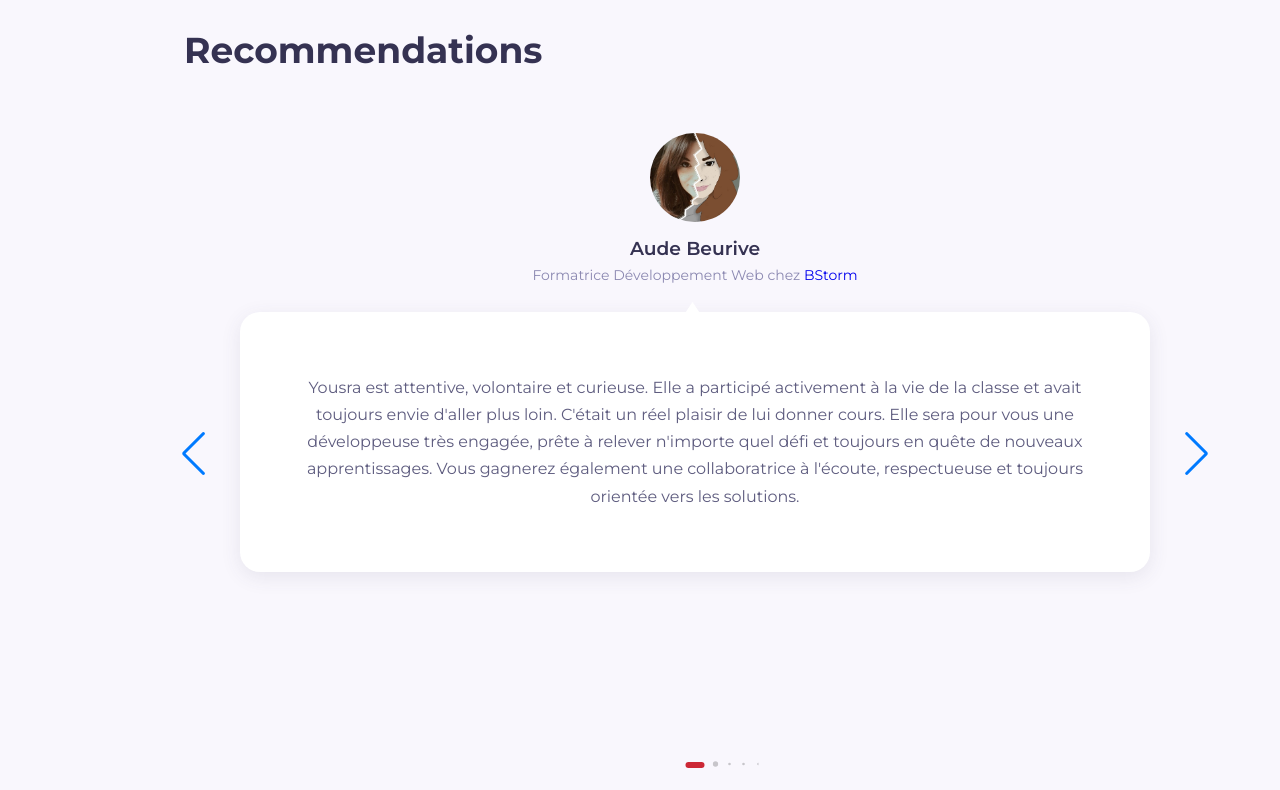
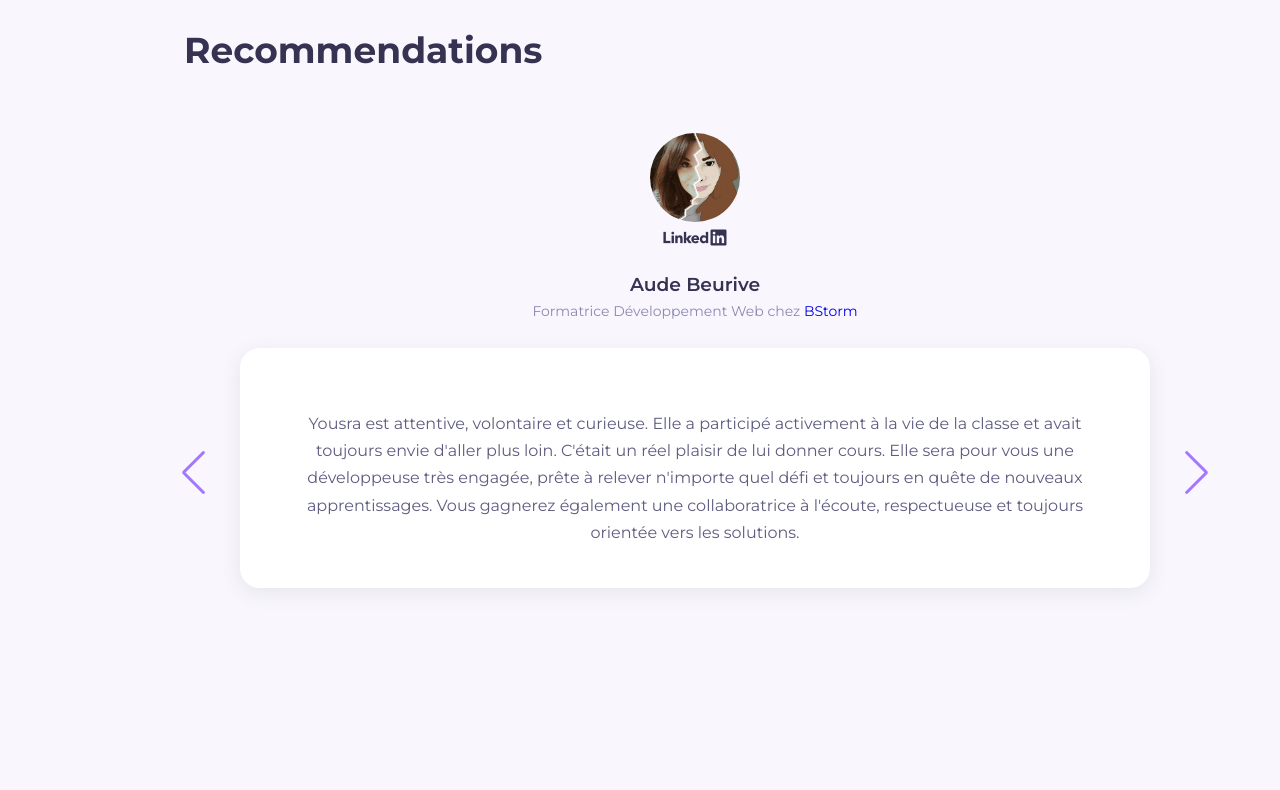
Before and after one commit to YousLa/Portfolio, a React (Create React App) app: page / in a window 1280 px wide. Shown: the part 2540-3330 px from the top of the page. Built offline with nearby package versions, Linux system fonts and the light colour scheme; a web font is replaced by a local one.

Commit message:
Swiper scroll

```diff
--- a/src/components/about/About.jsx
+++ b/src/components/about/About.jsx
@@ -22,7 +22,7 @@ const About = () => {
                             <p className="about_description">My journey in the world of technology has been a thrilling ride so far, filled with challenges, triumphs, and countless lines of code. Along the way, I've dabbled in various technologies such as :</p>
                         </div>
                         <div className='icons_skills'>
-
+                            {/* TODO Alt bot */}
                             <i className="devicon-html5-plain colored"></i>
 
                             <i className="devicon-css3-plain colored"></i>
@@ -72,7 +72,7 @@ const About = () => {
                         </div>
                     </div>
                     <div className='container_download-resume'>
-                        <a href={CV} className="btn" target="_blank">Download my resume</a>
+                        <a href={CV} className="btn" target="_blank" rel='noopener noreferrer'>Download my resume</a>
                     </div>
                 </div>
             </div>
--- a/src/components/recommandations/Recommandations.jsx
+++ b/src/components/recommandations/Recommandations.jsx
@@ -15,24 +15,27 @@ const Recommandations = () => {
             <Swiper
                 modules={[Pagination, Navigation]}
                 navigation={{ prevEl: '.swiper-button-prev', nextEl: '.swiper-button-next' }}
-                pagination={{
-                    dynamicBullets: true,
-                    clickable: true
-                }}
+                // pagination={{
+                //     dynamicBullets: true,
+                //     clickable: true
+                // }}
                 loop={true}
 
             >
                 <div className="swiper-button-prev"></div>
                 <div className="swiper-button-next"></div>
 
-                {Data.map(({ id, image, name, poste, comment, entreprise, lien }) => (
+                {Data.map(({ id, image, name, poste, comment, entreprise, lien, linkedin }) => (
                     <SwiperSlide key={id} className='recommandation_item'>
                         <div>
                             <div className="thumb">
                                 <img className='recommantion-avatar' src={image} alt={name} />
                             </div>
+                            <a href={linkedin} target='_blank' rel='noopener noreferrer'>
+                                <i className="devicon-linkedin-plain-wordmark icons-recommandations"></i>
+                            </a>
                             <h3 className="recommandations_title">{name}</h3>
-                            <span className='subtitle'>{poste} chez <a href={lien} target='blank_'>{entreprise}</a></span>
+                            <span className='subtitle'>{poste} chez <a href={lien} target='blank_' rel='noopener noreferrer'>{entreprise}</a></span>
                             <div className='comment'>{comment}</div>
                         </div>
                     </SwiperSlide>
--- a/src/components/recommandations/recommandations.css
+++ b/src/components/recommandations/recommandations.css
@@ -18,6 +18,12 @@
     border-radius: 50%;
 }
 
+.icons-recommandations {
+    font-size: 4rem;
+    color: var(--title-color);
+
+}
+
 .recommandions_title {
     margin-top: 0.75rem;
 }
@@ -33,32 +39,20 @@
     margin-top: 1.5rem;
     box-shadow: var(--shadow);
     border-radius: var(--border-radius);
+    display: grid;
+    justify-content: center;
+    align-items: center;
     position: relative;
-    display: flex;
-    align-items: center;
-    text-align: center;
     margin-bottom: 3rem;
-    /* height: 15rem;
+    height: 15rem;
     overflow-y: auto;
     overflow-x: hidden;
-    scroll-behavior: smooth; */
+    scroll-behavior: smooth;
+    background-image: linear-gradient(to top, rgba(255, 255, 255, 1), rgba(255, 255, 255, 0));
 }
 
-/* .comment::-webkit-scrollbar {
+.comment::-webkit-scrollbar {
     width: 10px;
-} */
-
-.comment::before {
-    content: '';
-    width: 0;
-    height: 0;
-    border-left: 10px solid transparent;
-    border-right: 10px solid transparent;
-    border-bottom: 15px solid var(--container-color);
-    position: absolute;
-    left: 49.5%;
-    top: -0.625rem;
-    transform: translateX(-7.5px);
 }
 
 
@@ -77,11 +71,15 @@
     margin: 0 50px;
 }
 
-.recommandation_item {
-    cursor: grab;
-    height: 10rem;
+.swiper-button-prev,
+.swiper-button-next {
+    top: var(--swiper-navigation-top-offset, 65%) !important;
+    color: var(--second-color) !important;
 }
 
+.swiper [class^=devicon-] {
+    line-height: 0;
+}
 
 .swiper,
 .swiper-wrapper {
```
